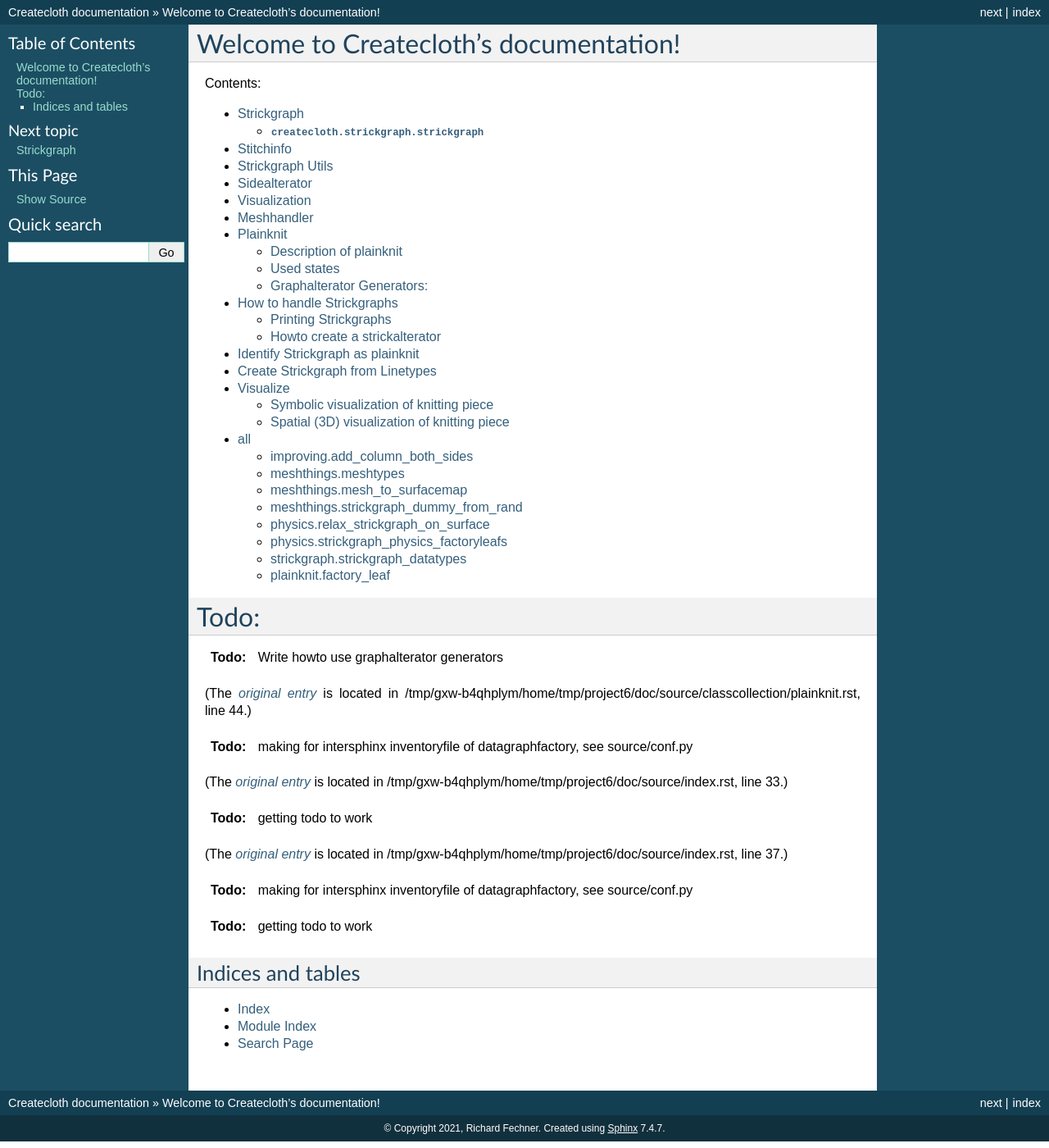
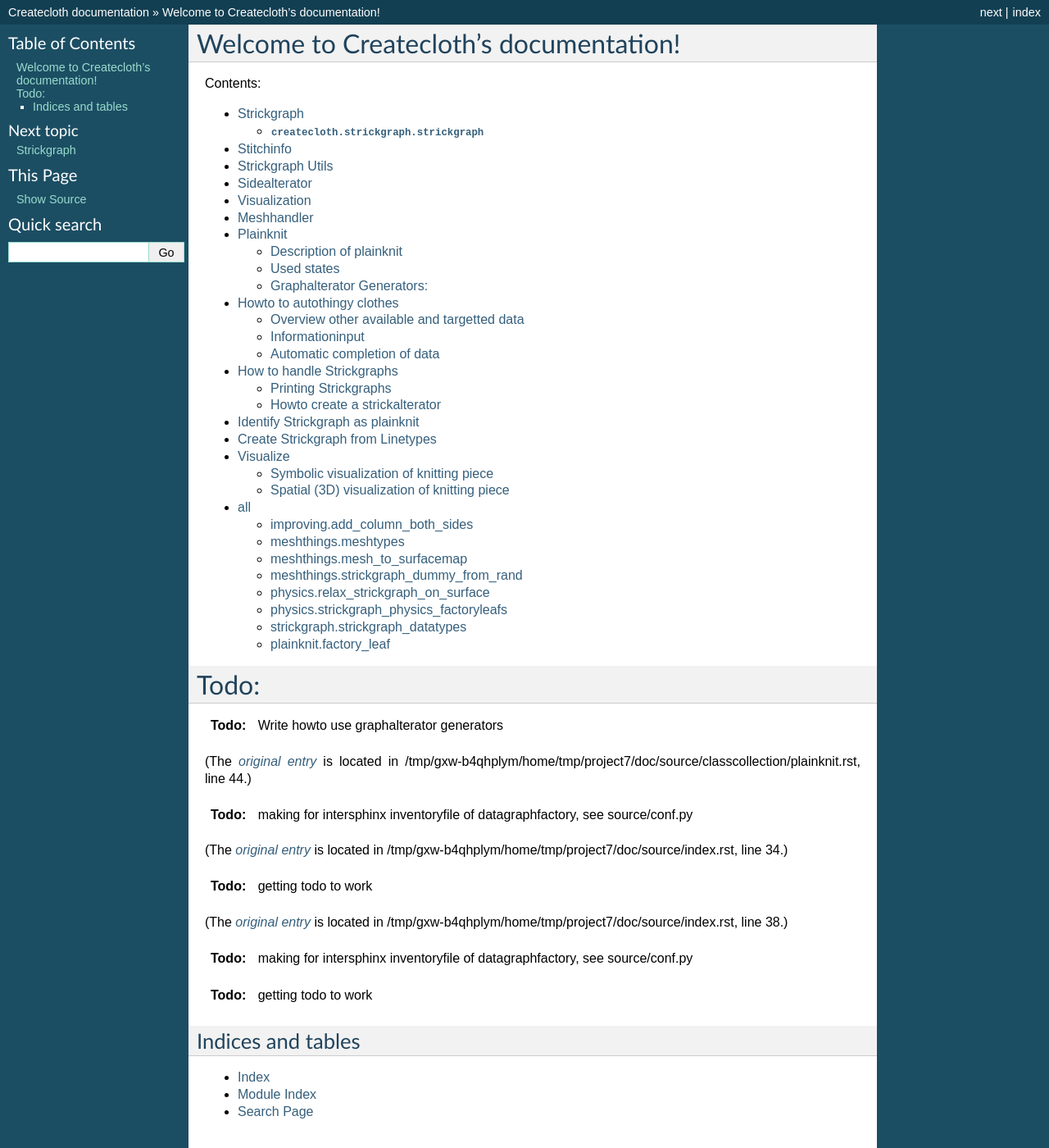
Before and after one commit to WhiteGobo/collectionforstrickkram, a Sphinx documentation site: the page built from doc/source/index.rst, in a window 1280 px wide and 1400 px high. Shown: the whole window at 82% size. Built offline with Sphinx 7.4.7, drawn with Linux system fonts in a browser that asks for light colours; some of the changed lines change nothing that is shown.

Commit message:
new docuemntation for howto clothfactory

```diff
--- a/doc/source/conf.py
+++ b/doc/source/conf.py
@@ -56,7 +56,9 @@
 
 # for mapping to other sphinxthingies
 #i have no
-#intersphinx_mapping = {'datagraph_factory': ('https://docs.python.org/3', "datagraph_factory.inv")}
+intersphinx_mapping = {"plysurfacehandler": ("https://whitegobo.github.io/PlySurfaceHandler/build/html/main.html", None)}
+
+        #'datagraph_factory': ('https://docs.python.org/3', "datagraph_factory.inv")}
 
 # List of patterns, relative to source directory, that match files and
 # directories to ignore when looking for source files.
--- /dev/null
+++ b/doc/source/howto/clothfactory.rst
@@ -0,0 +1,204 @@
+Howto to autothingy clothes
+===========================
+
+Overview other available and targetted data
+-------------------------------------------
+
+As otherview i will sort to following corresponding categories:
+
+        * Objectinfo - 3d information about the body - static
+        * Yarn- and Knittingpattern - Information which knits are used and what \
+          physical properties they have - static
+        * Information about the knitting piece - variable
+
+Objectinfo
+~~~~~~~~~~
+
+This information includes spatialdescription of the object, for that our knitting piece is made. A quick bulletpoint overview:
+
+        * description via mesh, that means via vertices (3d) and faces.
+        * subsurfaceinformation, that means which rectangles will be covered \
+          with each one knitting piece
+
+A detailled overview:
+
+        1. 3d-vertices
+        2. (edges consisting of 2 vertice-indices)
+        3. faces consisting of n-vertice-indices
+        4. subsurfaces consisting of n-face-indices
+        5. subsurface-maps, which convert the 3d-space of the corresponding \
+           submesh to a 2d-maplike representation
+
+For reference i have listed all corresponding datagraphnodes: 1-5 is saved in
+:py:class:`clothfactory.ply_surface`. There is also a connection to
+:py:class:`clothfactory.mesh_2dmap` but im not sure how this turns out.
+
+
+Yarn- and knittinginformation
+~~~~~~~~~~~~~~~~~~~~~~~~~~~~~
+This information comprises:
+        * knittingpattern information - meaning how the knitpiece is made, \
+          when it should e.g. expand fromm line to line
+        * Yarninformation - Information mainly for spatialsimulation of the \
+          knittingpiece. E.g. how big a stitch is.
+
+For further information see :py:mod:`createcloth.stitchinfo`, \
+:py:mod:`createcloth.plainknit` and :py:mod:`createcloth.physicalhelper`.
+The stitchinfo is stored within the datagraphnode \
+:py:class:`strickgraph_stitchdata`.
+The manner in which this information is stored is *work-in-progres*. So \
+please, feel free to check in the reference, how the data is stored.
+
+
+Knittingpiece
+~~~~~~~~~~~~~
+
+This is the part we want to be simulated. This information describes our \
+Knittinpiec in detail:
+
+        * knittingmanuals for each knittingpiece
+        * also spatialinformation about our knittingpiece, in other words \
+          a spatial 3d description, where each stitch will be located
+        * an evaluation, how fitting the knittingpiece ist, if it will \
+          have tension or it will not fit
+        * also some minor information, if our knittingpiece is complies \
+          with given knittingpatterns
+
+In detail:
+        1. A full description of the knitpiece via knittingmanual or a \
+           corresponding graph
+        2. Spatial(3d location) information about every stitch
+        3. in which lines the knitpiece has tension or is loose
+        4. if the graph corresponds to a knittinpattern.
+
+In the datagraph this information will be saved within :py:class:`strickgraph_container` (1), :py:class:`clothfactory_parts.strickgraph_spatialdata` (2), \
+:py:class:`clothfactory_parts.strickgraph_property_relaxed` (3) annd \
+:py:class:`clothfactory_parts.strickgraph_property_plainknit` (4)
+
+
+Informationinput
+----------------
+
+All the static information must be given at the start. So we need all the
+static datagraph nodes:
+
+.. code::
+
+        tmp = datagraph()
+        tmp.add_node( "mesh", ply_surface )
+        tmp.add_node( "maptomesh", ply_2dmap )
+        tmp.add_node( "stitchinfo", strickgraph_stitchdata )
+        tmp.add_edge( "maptomesh", "mesh", map_to_mesh )
+
+The information must be initialized, as described in the documentation of
+:py:mod:`datagraph_factory`:
+
+.. code::
+
+        [...]
+        from createcloth.stitchinfo import basic_stitchdata
+        tmp["stitchinfo"] = strickgraph_stitchdata( basic_stitchdata, \
+                                          "knit", "yarnover", "bindoff" )
+        filepath = "data/surfmap.ply"
+        tmpsurf = ply_surface.load_from( filepath )
+        tmp["mesh"] = tmpsurf
+
+With this information we want to create a knittingpiece, which is plainknit
+and is in a fitting (relaxed) state. Relaxed means no tension and loose parts:
+
+.. code::
+
+        [...]
+        tmp.add_node( "strickgraph", strickgraph_container )
+
+        tmp.add_node( "spat", strickgraph_spatialdata )
+        tmp.add_edge( "strickgraph", "spat", stitchposition )
+
+        tmp.add_node( "isrelaxed" , strickgraph_property_relaxed )
+        tmp.add_edge( "strickgraph", "isrelaxed", \
+                        springs_of_strickgraph_are_relaxed )
+
+        tmp.add_node( "isplainknit", strickgraph_property_plainknit )
+        tmp.add_edge( "strickgraph", "isplainknit", strickgraph_isplainknit )
+
+A complete datagraph-construction as seen in test_clothfactoryparts:
+
+.. code::
+
+        tmp = datagraph()
+
+        tmp.add_node( "mesh", ply_surface )
+        tmp.add_node( "maptomesh", ply_2dmap )
+        tmp.add_node( "strickgraph", strickgraph_container )
+        tmp.add_node( "spat", strickgraph_spatialdata )
+        tmp.add_edge( "strickgraph", "spat", stitchposition )
+        tmp.add_edge( "maptomesh", "mesh", map_to_mesh )
+        tmp.add_edge( "strickgraph", "mesh", strickgraph_fit_to_mesh )
+        tmp.add_edge( "maptomesh", "strickgraph", physics.map_for_strickgraph )
+        tmp.add_node( "isrelaxed" , strickgraph_property_relaxed )
+        tmp.add_node( "isplainknit", strickgraph_property_plainknit )
+        tmp.add_node( "stitchinfo", strickgraph_stitchdata )
+        tmp.add_edge( "stitchinfo", "mesh", use_stitchdata_for_construction )
+        tmp.add_edge( "strickgraph", "isrelaxed", \
+                        springs_of_strickgraph_are_relaxed )
+        tmp.add_edge( "strickgraph", "isplainknit", strickgraph_isplainknit )
+
+
+        from createcloth.stitchinfo import basic_stitchdata
+        tmp["stitchinfo"] = strickgraph_stitchdata( basic_stitchdata, \
+                                          "knit", "yarnover", "bindoff" )
+        filepath = "data/surfmap.ply"
+        tmpsurf = ply_surface.load_from( filepath )
+        tmp["mesh"] = tmpsurf
+
+Automatic completion of data
+----------------------------
+
+To generate our knitting piece from the given information, we have to load \
+the given :py:class:`clothfactoy_leafs` from :py:mod:`clothfactory_parts`,
+and let the algorithm magic of datagraph_factory generate our knitting_piece.
+
+As described in the documentation of :py:mod:`datagraph_factory`, to
+complete the daatagraph we have to load the needed factory_leafs:
+
+.. code::
+
+   somethingsomething
+
+With the now generated flowgraph, we can complete our datagraph as \
+described in detail in :py:mod:`datagraph_factory`:
+
+.. code::
+
+   from datagraph_factory import DataRescueException, complete_datagraph
+   try:
+       tmp = complete_datagraph( flowgraph, tmp )
+   [...]
+
+Now we can now extract the information from the :py:class:`datagraph<datagraph_factory.datagraph>`:
+
+.. code::
+
+   [...]
+   except DataRescueException as err:
+       datarescue: function #for description see below
+       datarescue( err )
+       raise err
+   # just for info:
+   tmp["strickgraph"]: clothfactory_leaf.strickgraph_container
+   generated_strickgraph: createcloth.strickgraph.strickgraph
+
+   generated_strickgraph = tmp["strickgraph"].strickgraph
+   stinfo = createcloth.stitchinfo.basic_stitchdata
+
+   print( generated_strickgraph.to_manual( stinfo ) )
+
+If the algorithm fails we can extract the available data with the a function,
+we call it here :py:function:`datarescue`. See for exact instruction in
+documentation :py:mod:`datagraph_factory` or in the testmethod
+:py:mod:`clothfactory_parts.test_clothfactory_parts`.
+
+.. code::
+
+   with tempfile.TemporaryDirectory() as tmpdir:
+       save_graph( tmp, tmpdir, [ meshthings, physics, plainknit, strickgraph] )
--- a/doc/source/index.rst
+++ b/doc/source/index.rst
@@ -19,6 +19,7 @@
    classcollection/meshhandler
    classcollection/plainknit
 
+   howto/clothfactory
    howto/strickgraph
    howto/linetypes
    howto/visualizer
```
